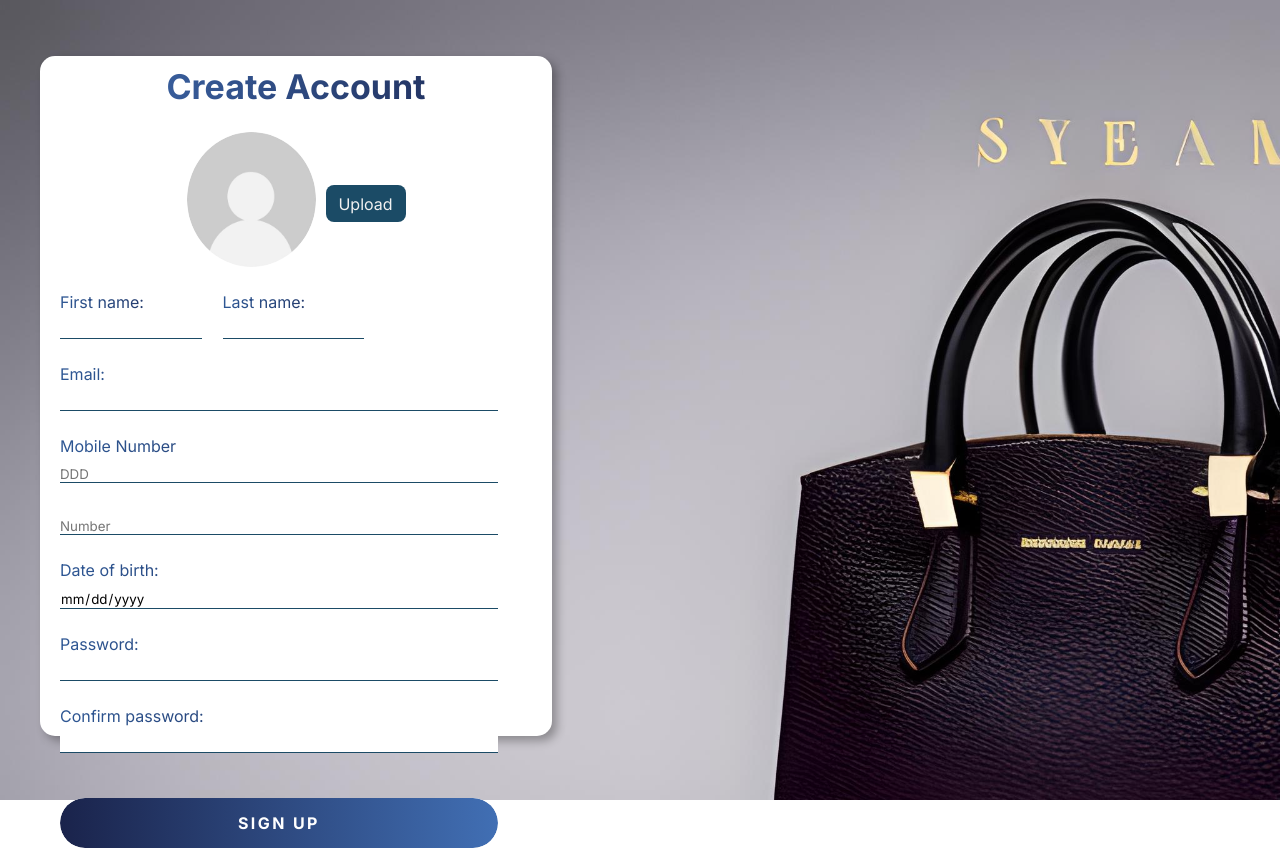
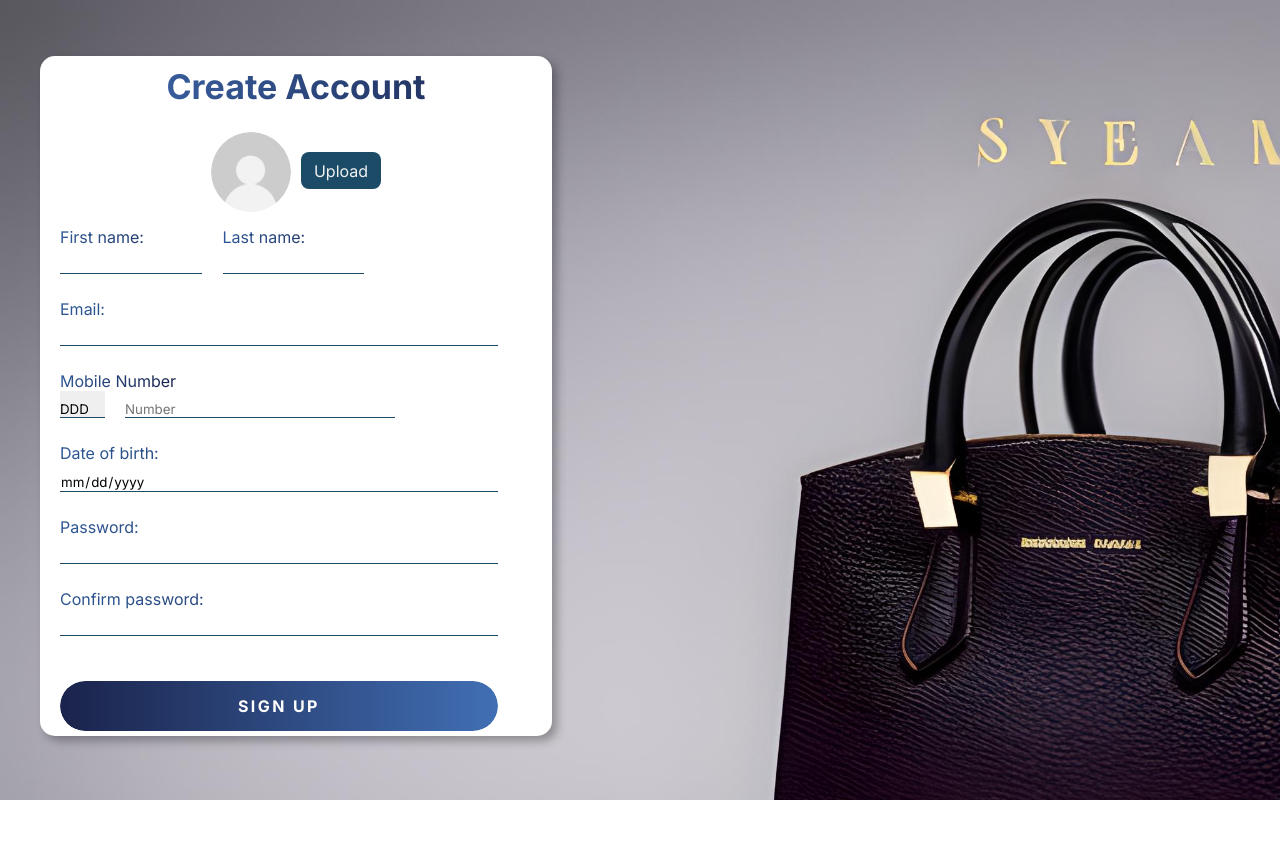
Before and after one commit to Gabriel-Lassen/E-Commerce-CodeVerse, a React (Vite) app in the folder codeverse/: page /signup in a window 1280 px wide. After the commit the page ends 800 px from the top, so only its background shows below. Built offline with nearby package versions, Linux system fonts and the light colour scheme.

Commit message:
add: number and ddd in firebase data base

```diff
--- a/codeverse/src/contexts/Auth.jsx
+++ b/codeverse/src/contexts/Auth.jsx
@@ -43,7 +43,7 @@ function AuthProvider({ children }) {
     });
   }
 
-  async function register(email, password, date, firstName, lastName, image) {
+  async function register(email, password, date, firstName, lastName, image, ddd, number) {
     await createUserWithEmailAndPassword(auth, email, password)
       .then(async (value) => {
         let uid = value.user.uid;
@@ -52,6 +52,8 @@ function AuthProvider({ children }) {
           lastName: lastName,
           email: email,
           date: date,
+          ddd: ddd,
+          number: number
         }).then(() => {
           toast.success("successfully registered");
           navigate("/login");
--- a/codeverse/src/pages/Signup/index.jsx
+++ b/codeverse/src/pages/Signup/index.jsx
@@ -16,6 +16,8 @@ function Signup() {
   const [birthdate, setBirthdate] = useState("");
   const [avatar, setAvatar] = useState(null);
   const [imageAvatar, setImageAvatar] = useState(null);
+  const [ddd, setDdd] = useState('');
+  const [number, setNumber] = useState('');
 
   function handleFile(e) {
     if (e.target.files[0]) {
@@ -55,7 +57,9 @@ function Signup() {
       firstName === "" ||
       lastName === "" ||
       birthdate === "" ||
-      confirmPassword === ""
+      confirmPassword === "" ||
+      ddd === "" ||
+      number === ""
     ) {
       toast.warning("Fill in all fields please");
       return;
@@ -77,7 +81,7 @@ function Signup() {
       toast.warning("I sent a JPEG or PNG image");
       return;
     }
-    register(email, password, birthdate, firstName, lastName, imageAvatar);
+    register(email, password, birthdate, firstName, lastName, imageAvatar, ddd, number);
   }
 
   function capitalize(string) {
@@ -113,6 +117,16 @@ function Signup() {
 
   handlePassword();
 
+  const verifyLenght = (e) => {
+    const inputValue = e.target.value;
+    const maxLength = 9;
+
+    if (inputValue.length <= maxLength) {
+      setNumber(inputValue);
+    } else {
+      setNumber(inputValue.slice(0, maxLength));
+    }
+  };
   return (
     <div className={styles.container}>
       <div className={styles.modal}>
@@ -160,16 +174,29 @@ function Signup() {
           <label className={styles.mobile_number}>
           <span>Mobile Number</span>
           <div className={styles.input_container}>
+            <select
+              type="tel"
+              placeholder="DDD"
+              value={ddd}
+              onChange={(e) => setDdd(e.target.value)}
+            >
+              <option value="">DDD</option>
+              <option value={1}>+1</option>
+              <option value={7}>+7</option>
+              <option value={33}>+33</option>
+              <option value={44}>+44</option>
+              <option value={49}>+49</option>
+              <option value={55}>+55</option>
+              <option value={81}>+81</option>
+              <option value={86}>+86</option>
+              <option value={91}>+91</option>
+            </select >
             <input
-              type="tel"
-              maxLength="2"
-              placeholder="DDD"
-              className={styles.input_small}
-            />
-            <input
-              type="tel"
-              maxLength="9"
+              type="number"
+
               placeholder="Number"
+              value={number}
+              onChange={verifyLenght}
               className={styles.input_large}
             />
           </div>
--- a/codeverse/src/pages/Signup/styles.module.scss
+++ b/codeverse/src/pages/Signup/styles.module.scss
@@ -24,11 +24,11 @@
       align-items: flex-end;
       justify-content: center;
       gap: 10px;
-      margin-bottom: 25px;
+      margin-bottom: 15px;
 
       img {
-        width: 129px;
-        height: 135px;
+        width: 80px;
+        height: 80px;
       }
       input[type="file"] {
         display: none;
@@ -44,7 +44,7 @@
         background: var(--Primary);
         color: var(--Grey);
         font-size: 16px;
-        margin-bottom: 45px;
+        margin-bottom: 20px;
         cursor: pointer;
       }
 
@@ -159,11 +159,11 @@
         align-items: flex-end;
         justify-content: center;
         gap: 10px;
-        margin-bottom: 25px;
+        margin-bottom: 15px;
 
         img {
-          width: 129px;
-          height: 135px;
+          width: 80px;
+          height: 80px;
         }
         input[type="file"] {
           display: none;
@@ -179,7 +179,7 @@
           background: var(--Primary);
           color: var(--Grey);
           font-size: 16px;
-          margin-bottom: 45px;
+          margin-bottom: 23px;
           cursor: pointer;
         }
 
@@ -274,6 +274,28 @@
           }
         }
       }
+      .mobile_number {
+        display: flex;
+        flex-direction: column;
+        align-items: flex-start;
+        .input_container {
+          display: flex;
+          align-items: center;
+          gap: 20px;
+          select {
+            width: 45px;
+            outline: none;
+            border: none !important;
+            border-bottom: 1px solid var(--Primary) !important;
+            padding-top: 10px;
+            margin-bottom: 25px;
+            appearance: none;
+          }
+          .input_large {
+            width: 270px;
+          }
+        }
+      }
     }
   }
 }
```
